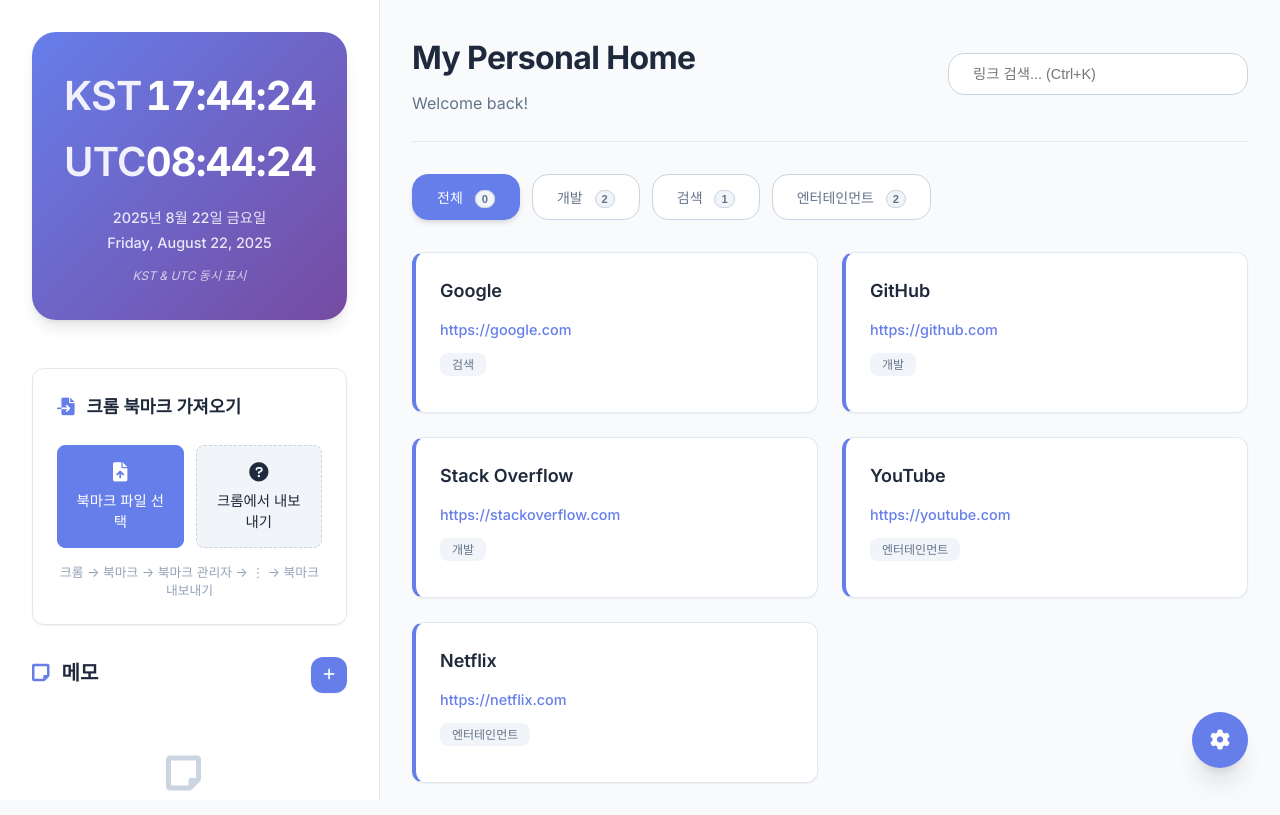
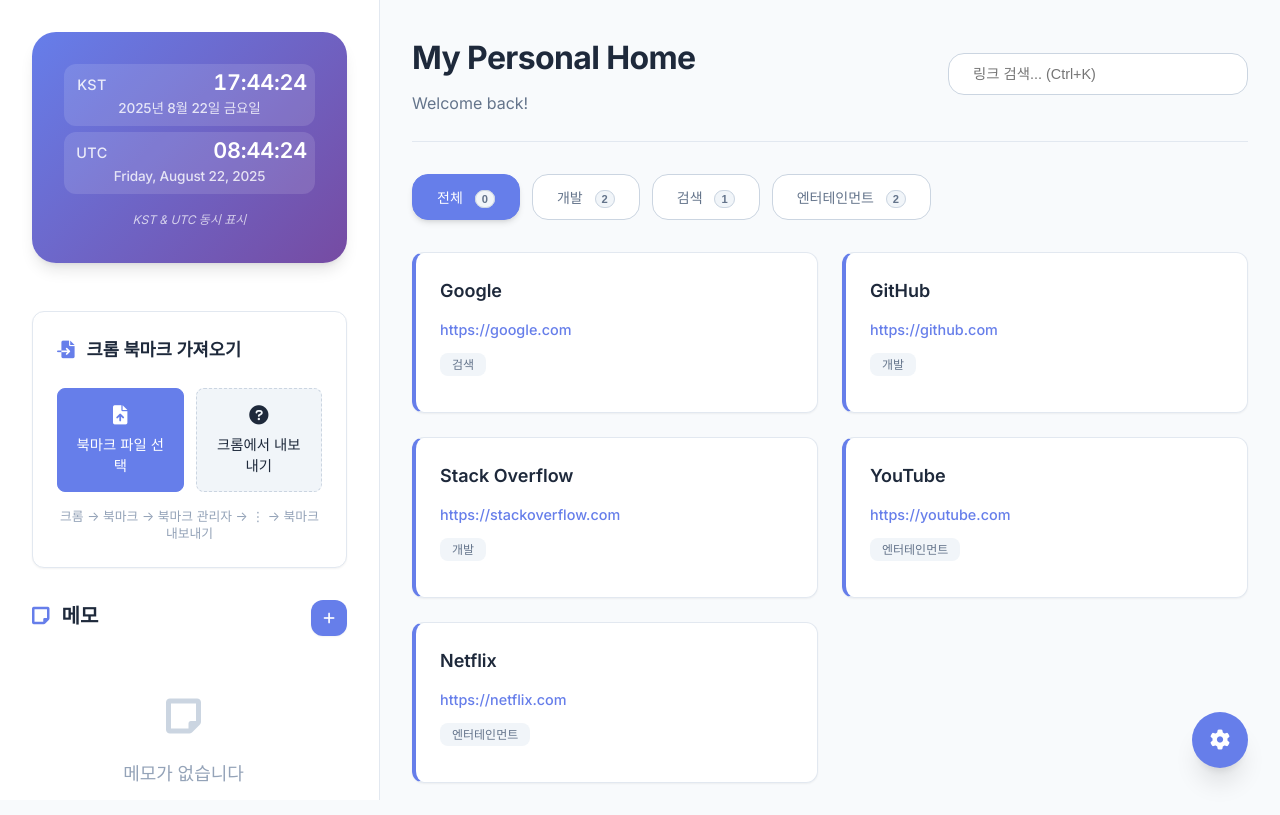
Before and after one commit to GyuminJack/myweb, a website with bundled scripts: page index.html in a window 1280 px wide. Built offline with nearby package versions, Linux system fonts and the light colour scheme; files whose address does not match are found by name.

Commit message:
시간 폰트 수정

```diff
--- a/js/modules/TimeManager.js
+++ b/js/modules/TimeManager.js
@@ -39,17 +39,18 @@
         });
 
         this.timeElement.innerHTML = `
-            <div class="time-dual">
-                <div class="time-row"><span class="tz">KST</span> <span class="t">${kstTime}</span></div>
-                <div class="time-row"><span class="tz">UTC</span> <span class="t">${utcTime}</span></div>
+            <div class="tz-dual">
+                <div class="tz-block">
+                    <div class="tz-row"><span class="tz">KST</span> <span class="t">${kstTime}</span></div>
+                    <div class="tz-date">${kstDate}</div>
+                </div>
+                <div class="tz-block">
+                    <div class="tz-row"><span class="tz">UTC</span> <span class="t">${utcTime}</span></div>
+                    <div class="tz-date">${utcDate}</div>
+                </div>
             </div>
         `;
-        this.dateElement.innerHTML = `
-            <div class="date-dual">
-                <div class="date-row">${kstDate}</div>
-                <div class="date-row">${utcDate}</div>
-            </div>
-        `;
+        this.dateElement.innerHTML = '';
     }
 
     startTimer() {
--- a/styles.css
+++ b/styles.css
@@ -103,10 +103,10 @@
 }
 
 .current-time {
-    font-size: 2.5rem;
-    font-weight: 700;
+    font-size: 1rem;
+    font-weight: 500;
     margin-bottom: var(--spacing-sm);
-    letter-spacing: -0.02em;
+    letter-spacing: -0.01em;
     display: flex;
     flex-direction: column;
     align-items: center;
@@ -114,11 +114,12 @@
 }
 
 /* Dual timezone blocks */
-.time-dual { display: grid; gap: 2px; width: 100%; }
-.time-row { display: flex; justify-content: space-between; width: 100%; font-variant-numeric: tabular-nums; }
-.time-row .tz { opacity: 0.9; min-width: 42px; display: inline-block; font-weight: 600; }
-.date-dual { display: grid; gap: 2px; font-size: 0.9rem; opacity: 0.95; }
-.date-row { }
+.tz-dual { display: grid; gap: 6px; width: 100%; }
+.tz-block { display: grid; gap: 2px; padding: 6px 8px; background: rgba(255,255,255,0.12); border-radius: var(--radius-lg); }
+.tz-row { display: flex; justify-content: space-between; width: 100%; font-variant-numeric: tabular-nums; align-items: baseline; }
+.tz-row .tz { opacity: 0.85; min-width: 40px; display: inline-block; font-weight: 500; letter-spacing: 0.4px; font-size: 0.9rem; }
+.tz-row .t { font-size: 1.35rem; font-weight: 600; line-height: 1.2; letter-spacing: -0.01em; }
+.tz-date { font-size: 0.85rem; opacity: 0.8; font-weight: 500; }
 
 .timezone-label {
     font-size: 0.75rem;
@@ -135,6 +136,7 @@
     font-weight: 500;
     margin-bottom: var(--spacing-xs);
 }
+.current-date:empty { display: none; }
 
 .time-hint {
     font-size: 0.75rem;
```
